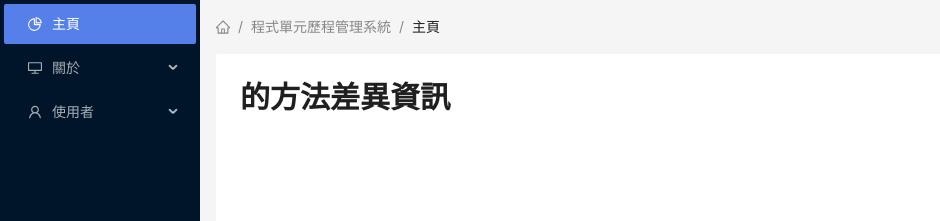
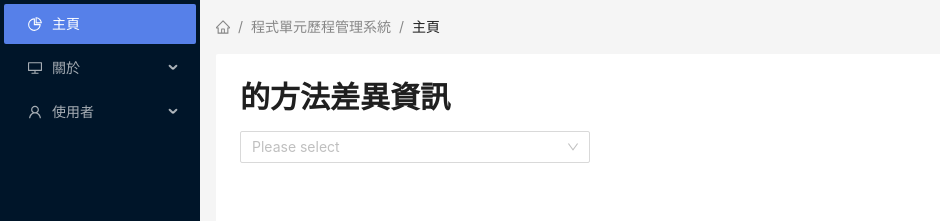
Before and after one commit to ruserxd/CodeManageSystem_ForNSTCproject, a React (Create React App) app in the folder frontend/: page /ShowMethodDiff in a window 1280 px wide. Shown: the top 221 px of the page, without its empty margins (0-940 px from the left). Built offline with nearby package versions, Linux system fonts and the light colour scheme.

Commit message:
New: Frontend new a search button but current no api

```diff
--- a/frontend/src/components/diff/ShowMethodDiff.jsx
+++ b/frontend/src/components/diff/ShowMethodDiff.jsx
@@ -1,6 +1,6 @@
 import React, { useEffect, useState } from 'react';
 import { useParams } from 'react-router-dom';
-import { Card, Tree, Typography } from 'antd';
+import { Card, Tree, TreeSelect, Typography } from 'antd';
 import { FileOutlined, CodeOutlined } from '@ant-design/icons';
 import api from '../../api/axiosConfig';
 import HighlightedCode from './HighlightedCode';
@@ -12,6 +12,13 @@ const ShowMethodDiff = () => {
 	const [treeData, setTreeData] = useState([]);
 	const [projectName, setProjectName] = useState('');
 	const [error, setError] = useState(null);
+	const [value, setValue] = useState();
+	const onChange = (newValue) => {
+		setValue(newValue);
+	};
+	const onPopupScroll = (e) => {
+		console.log('onPopupScroll', e);
+	};
 
 	useEffect(() => {
 		const fetchData = async () => {
@@ -34,18 +41,25 @@ const ShowMethodDiff = () => {
 		}
 	}, [urlParam]);
 
+	// TODO: 樹狀圖的修改
 	const transformData = (data) => {
 		return data.map((item) => ({
 			title: item.fileName,
+			label: item.fileName,
 			key: item.filePath,
+			value: item.filePath,
 			icon: <FileOutlined />,
 			children: item.methods.map((method, methodIndex) => ({
 				title: method.methodName,
+				label: method.methodName,
 				key: `${item.filePath}-${methodIndex}`,
+				value: `${item.filePath}-${methodIndex}`,
 				icon: <CodeOutlined />,
 				children: method.diffInfoList.map((diff, diffIndex) => ({
 					title: `Diff ${diffIndex + 1}`,
+					label: `Diff ${diffIndex + 1}`,
 					key: `${item.filePath}-${methodIndex}-${diffIndex}`,
+					value: `${item.filePath}-${methodIndex}-${diffIndex}`,
 					icon: <CodeOutlined />,
 					diffInfo: diff
 				}))
@@ -79,6 +93,22 @@ const ShowMethodDiff = () => {
 	return (
 		<div>
 			<Title level={2}>{projectName} 的方法差異資訊</Title>
+			<TreeSelect
+				showSearch
+				style={{
+					width: '35%',
+				}}
+				value={value}
+				dropdownStyle={{
+					maxHeight: 400,
+					overflow: 'auto',
+				}}
+				placeholder="Please select"
+				allowClear
+				onChange={onChange}
+				treeData={treeData}
+				onPopupScroll={onPopupScroll}
+			/>
 			<Tree
 				treeData={treeData}
 				defaultExpandAll
```
